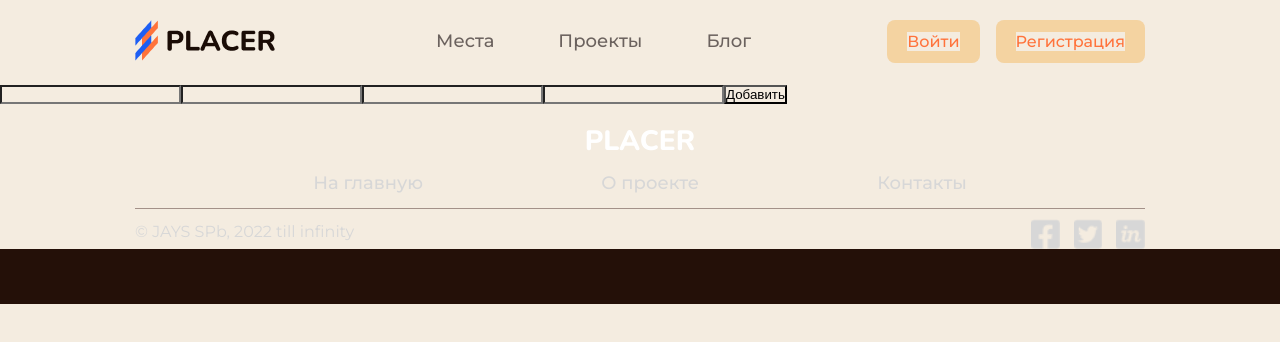
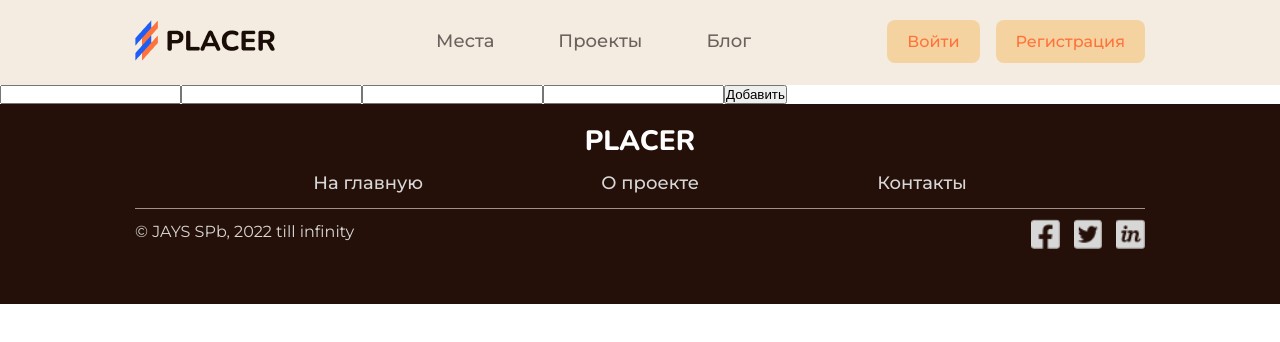
Before and after one commit to Daniileq/Placer, a React (Create React App) app in the folder client-react/: page /myplace in a window 1280 px wide. Shown: the top 342 px of the page. Built offline with nearby package versions, Linux system fonts and the light colour scheme; no server answers.

Commit message:
small bugs fix

```diff
--- a/client-react/src/AddCard/AddCard.jsx
+++ b/client-react/src/AddCard/AddCard.jsx
@@ -1,8 +1,4 @@
-// eslint-disable-next-line quotes
-import { useEffect } from 'react';
-// eslint-disable-next-line quotes
 import { useDispatch } from 'react-redux';
-// eslint-disable-next-line quotes
 import { addPlaces } from './reduserAddCard';
 
 function AddCard() {
@@ -17,7 +13,7 @@ function AddCard() {
     const description = event.target.description.value;
     const category = event.target.category.value;
     const submit = event.target.submit.value;
-    const response = await fetch('/myplace', {
+    const response = await fetch('/api/place', {
       method: 'POST',
       body: JSON.stringify({
         title,
@@ -39,20 +35,14 @@ function AddCard() {
     return dispatch(action);
   };
 
-  useEffect(() => {
-    addPlace();
-  }, [dispatch]);
-
   return (
-    <>
-      <form onSubmit={addPlace} action="myplace" method="post">
+      <form onSubmit={addPlace}>
         <input name="title" />
         <input name="adress" />
         <input name="description" />
         <input name="category" />
         <button type="submit">Добавить </button>
       </form>
-    </>
   );
 }
 
--- a/client-react/src/features/App.jsx
+++ b/client-react/src/features/App.jsx
@@ -12,6 +12,7 @@ import Settings from './Settings/Settings.jsx';
 import './App.css';
 
 import { loadUser } from '../store/userSlice/userSlice';
+import PlacePage from './PlacePage/PlacePage.jsx';
 
 function App() {
   const dispatch = useDispatch();
@@ -31,7 +32,8 @@ function App() {
           <Route index element={<Home/>} />
           <Route path="/registration" element={<Registration />} />
           <Route path="/login" element={<Login />} />
-          <Route path="/userpage" element={<UserPage />} />
+          <Route path="/profile" element={<UserPage />} />
+          <Route path="/place/:id" element={<PlacePage />} />
           <Route path='/settings' element={<Settings/>} />
           <Route path="/myplace" element={<AddCard />} />
         </Route>
--- a/client-react/src/features/Navigation/Navigation.jsx
+++ b/client-react/src/features/Navigation/Navigation.jsx
@@ -22,10 +22,10 @@ function Navigation() {
           <img src={logo} alt="placer" />
         </NavLink>
         <div className="nav_center">
-            <NavLink to="/" className="font_button">Места</NavLink>
-            <NavLink to="#" className="font_button">Проекты</NavLink>
-            <NavLink to="#" className="font_button">Блог</NavLink>
-          </div>
+          <NavLink to="/" className="font_button">Места</NavLink>
+          <NavLink to="#" className="font_button">Проекты</NavLink>
+          <NavLink to="#" className="font_button">Блог</NavLink>
+        </div>
         <div>
           {!isUser && (
             <>
@@ -52,7 +52,9 @@ function Navigation() {
               <NavLink className="" to="/myplace">
                 Добавить место
               </NavLink>
-              <NavLink to="/userpage" className="font_button">Страница пользователя</NavLink>
+              <NavLink to="/profile" className="font_button">
+                Страница пользователя
+              </NavLink>
               <button
                 onClick={logout}
                 className="header_button_reg font_button_small"
--- a/client-react/src/features/PlacePage/PlacePage.jsx
+++ b/client-react/src/features/PlacePage/PlacePage.jsx
@@ -1,7 +1,8 @@
 import React from 'react';
 import './PlacePage.css';
 
-const PlacePage = () => (
+function PlacePage() {
+  return (
     <div className='content_container'>
       <div className='place_container'>
         <div className='place_container_left'>
@@ -48,5 +49,6 @@ const PlacePage = () => (
       </div>
     </div>
   );
+}
 
 export default PlacePage;
--- a/client-react/src/features/UserPage/UserPage.css
+++ b/client-react/src/features/UserPage/UserPage.css
@@ -1,20 +1,16 @@
-*{
-    background-color:  #F4ECE0;
-}
-
-.container{
+.container {
   box-sizing: border-box;
   width: 1170px;
   height: 842px;
   margin: 0 auto;
-    background-color:  #F4ECE0;
+  background-color: #f4ece0;
 }
 
-.profile{
+.profile {
   display: flex;
 }
 
-.user_info{
+.user_info {
   position: relative;
   display: flex;
   flex-direction: column;
@@ -24,14 +20,14 @@
   width: 360px;
 }
 
-.user_data{
+.user_data {
   width: 791px;
   margin-left: 20px;
   background-color: white;
   border-radius: 8px;
 }
 
-.user_photo{
+.user_photo {
   margin-top: 54px;
   margin-left: 54px;
   margin-right: 55px;
@@ -41,7 +37,7 @@
   border-radius: 50%;
 }
 
-.user_name{
+.user_name {
   background-color: white;
   top: 319px;
   left: 91px;
@@ -53,7 +49,7 @@
   font-size: 28px;
 }
 
-.user_email{
+.user_email {
   background-color: white;
   top: 367px;
   left: 105px;
@@ -66,7 +62,7 @@
   font-size: 16px;
 }
 
-.backbtn{
+.backbtn {
   font-size: 18px;
   height: 56px;
   width: 104px;
@@ -75,11 +71,11 @@
   /* color: #FF733B; */
 }
 
-a{
-    color: #FF733B;
+a {
+  color: #ff733b;
 }
 
-.my_data{
+.my_data {
   background-color: white;
   width: 161px;
   height: 34px;
@@ -90,7 +86,7 @@ a{
   margin-left: 54px;
 }
 
-.places{
+.places {
   background-color: white;
   width: 1171px;
   height: 280px;
@@ -98,7 +94,7 @@ a{
   border-radius: 8px;
 }
 
-.my_places{
+.my_places {
   background-color: white;
   width: 136px;
   height: 34px;
@@ -109,9 +105,8 @@ a{
   line-height: 34px;
 }
 
-.details{
+.details {
   background-color: white;
   margin-left: 68px;
   margin-top: 10px;
-
 }
```
Lines whose indentation alone changed are shown as unchanged.
